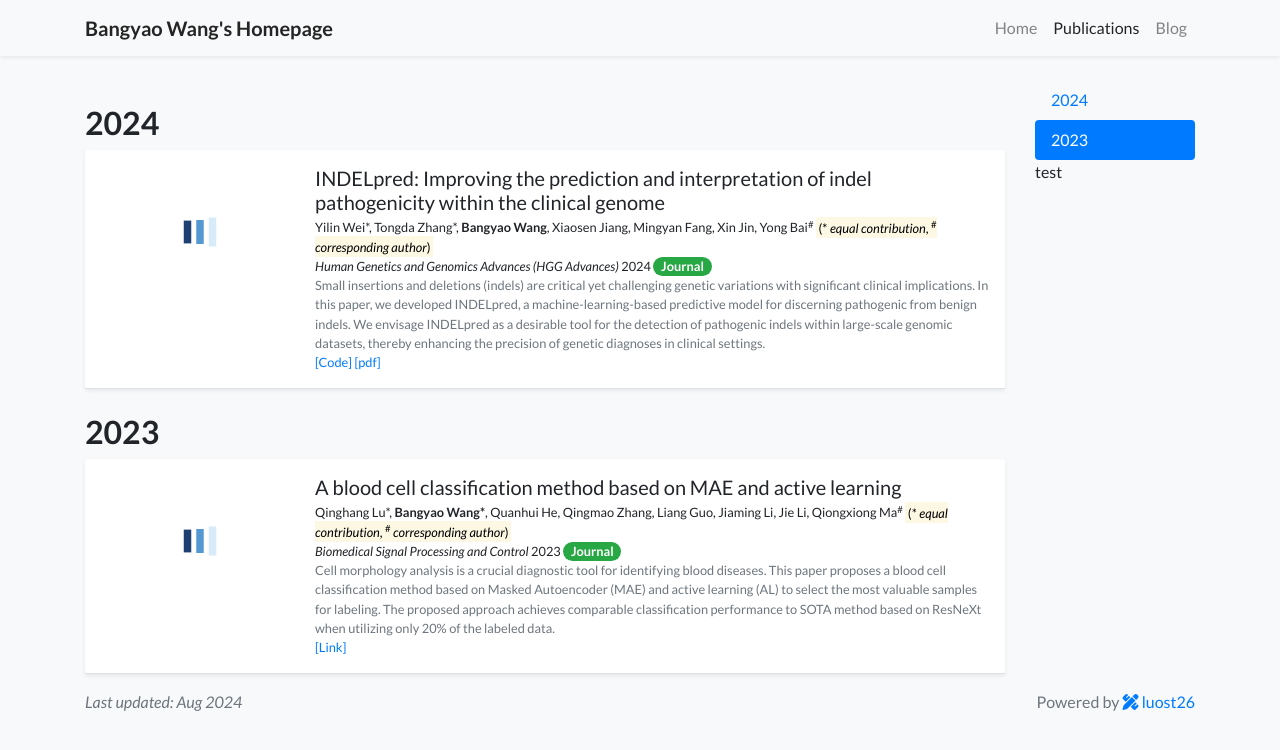
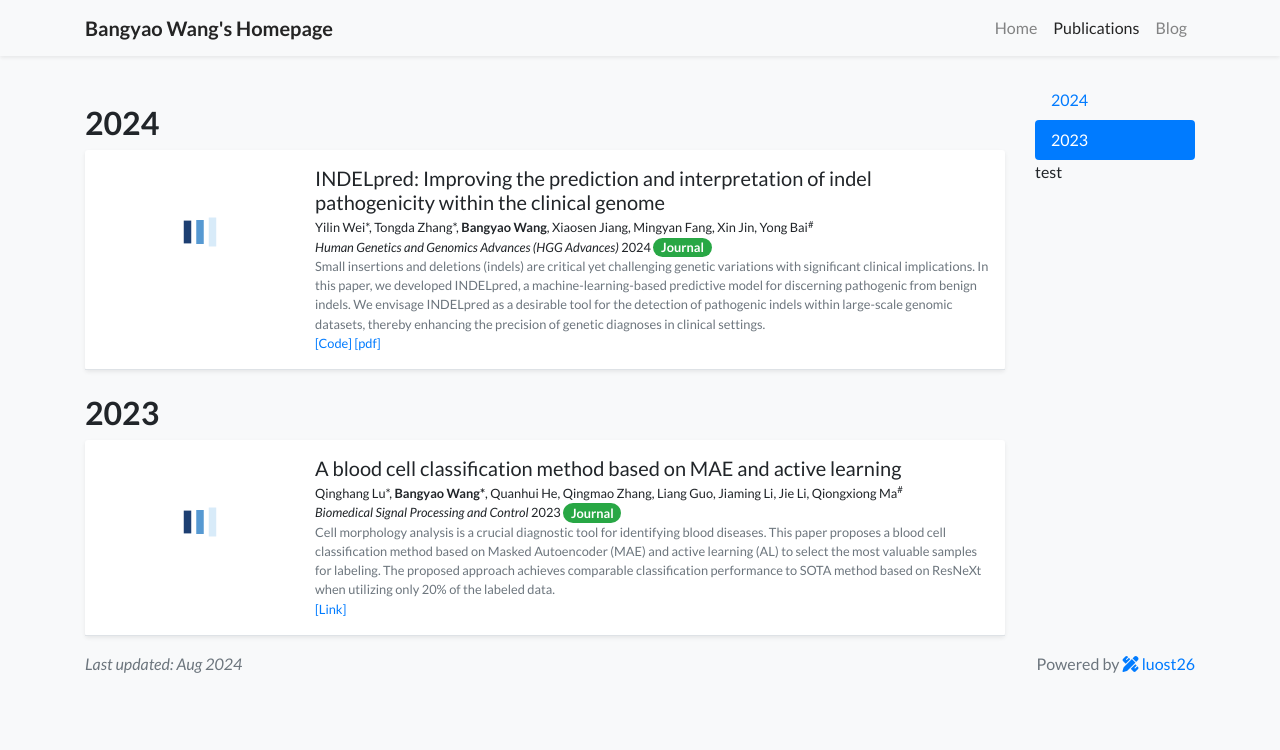
Before and after one commit to wby24/wby24.github.io, a Jekyll site: the page built from publications.html, in a window 1280 px wide. Shown: the top 750 px of the page. Built offline with Jekyll 4.4.1, drawn with Linux system fonts in a browser that asks for light colours; a style sheet for code colours, icons or effects is not loaded.

Commit message:
Update author_list.html

```diff
--- a/_includes/widgets/author_list.html
+++ b/_includes/widgets/author_list.html
@@ -41,7 +41,7 @@
 
 {%- endfor -%}
 
-{%- if has_eq_contrib or has_corresponding %}
+<!--{%- if has_eq_contrib or has_corresponding %}
 <mark>(
     {%- if has_eq_contrib -%}
         * <i> equal contribution</i>
@@ -51,4 +51,4 @@
         <sup>#</sup> <i> corresponding author</i>
     {%- endif -%}
 )</mark>
-{%- endif -%}
+{%- endif -%}-->
```
